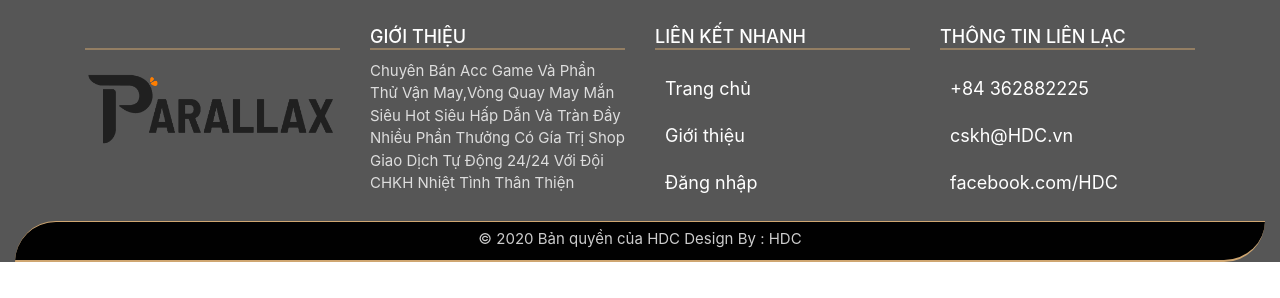
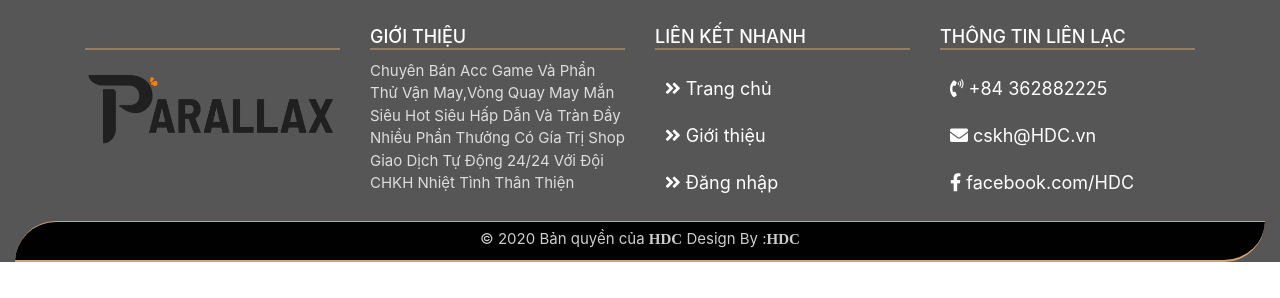
Before and after one commit to Danh3007/Parallax, a React (Create React App) app in the folder client/: page / in a window 1280 px wide. Shown: the part 474-772 px from the top of the page. Built offline with nearby package versions, Linux system fonts and the light colour scheme.

Commit message:
add icon

```diff
--- a/client/public/index.html
+++ b/client/public/index.html
@@ -6,6 +6,7 @@
     <meta name="viewport" content="width=device-width, initial-scale=1" />
     <link rel="stylesheet" href="https://maxcdn.bootstrapcdn.com/bootstrap/4.0.0/css/bootstrap.min.css" integrity="sha384-Gn5384xqQ1aoWXA+058RXPxPg6fy4IWvTNh0E263XmFcJlSAwiGgFAW/dAiS6JXm" crossorigin="anonymous">
     <link href="https://fonts.googleapis.com/css2?family=Poppins:wght@300;400;500;600;700;800;900&display=swap" rel="stylesheet">
+    <link rel="stylesheet" href="https://cdnjs.cloudflare.com/ajax/libs/font-awesome/5.15.2/css/all.min.css">
     <title>Parallax</title>
   </head>
   <body>
--- a/client/src/components/pages/layouts/Footer.js
+++ b/client/src/components/pages/layouts/Footer.js
@@ -21,17 +21,17 @@
                         <div className="col-lg-3 col-md-3">
                             <h3>liên kết nhanh</h3>
                             <ul className="list-inline f-social">
-                            <p><Link className="nav-link" to="/"><span className="fas fa-angle-double-right"></span>Trang chủ</Link></p>
-                            <p><Link className="nav-link fas fa-angle-double-right" to="/about">Giới thiệu</Link></p>
-                            <p><Link className="nav-link fas fa-angle-double-right" to="/auth">Đăng nhập</Link></p>
+                            <p><Link className="nav-link" to="/"><span className="footer__icon fas fa-angle-double-right"></span>Trang chủ</Link></p>
+                            <p><Link className="nav-link" to="/about"><span className="footer__icon fas fa-angle-double-right"></span>Giới thiệu</Link></p>
+                            <p><Link className="nav-link" to="/auth"><span className="footer__icon fas fa-angle-double-right"></span>Đăng nhập</Link></p>
                             </ul>
                         </div>
                         <div className="col-lg-3 col-md-3">
                             <h3>THÔNG TIN LIÊN LẠC</h3>
                             <ul className="list-inline f-social">
-                            <p><Link className="nav-link fa fa-phone-volume" to=""> +84 362882225</Link></p>
-                            <p><Link className="nav-link fa fa-envelope" to=""> cskh@HDC.vn</Link></p>
-                            <p><Link className="nav-link fab fa-facebook-f" to="">facebook.com/HDC</Link></p>
+                            <p><Link className="nav-link" to=""><span className="footer__icon fa fa-phone-volume"></span>+84 362882225</Link></p>
+                            <p><Link className="nav-link" to=""><span className="footer__icon fa fa-envelope"></span>cskh@HDC.vn</Link></p>
+                            <p><Link className="nav-link" to=""><span className="footer__icon fab fa-facebook-f"></span>facebook.com/HDC</Link></p>
                             </ul>
                         </div>
                         </div>
--- a/client/src/css/footer.css
+++ b/client/src/css/footer.css
@@ -90,4 +90,7 @@
 	background-size: contain;
     cursor: pointer;
 }
+.footer__icon {
+	margin-right: 5px;
+}
 /*----------END FOOTER-----------------------*/
```
